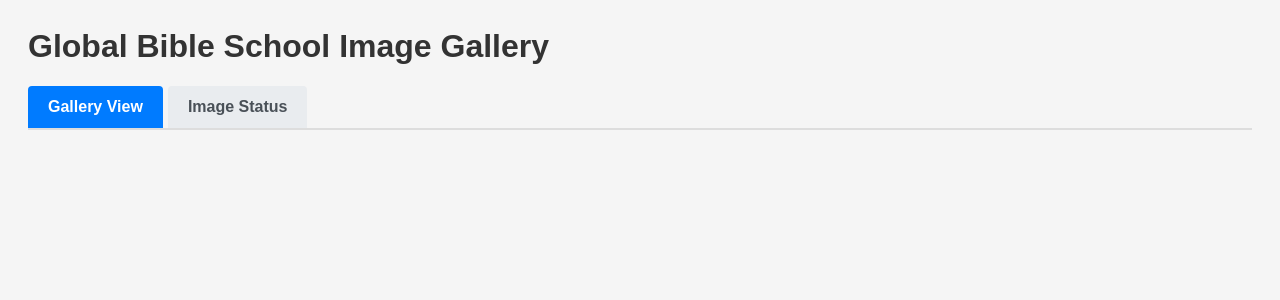
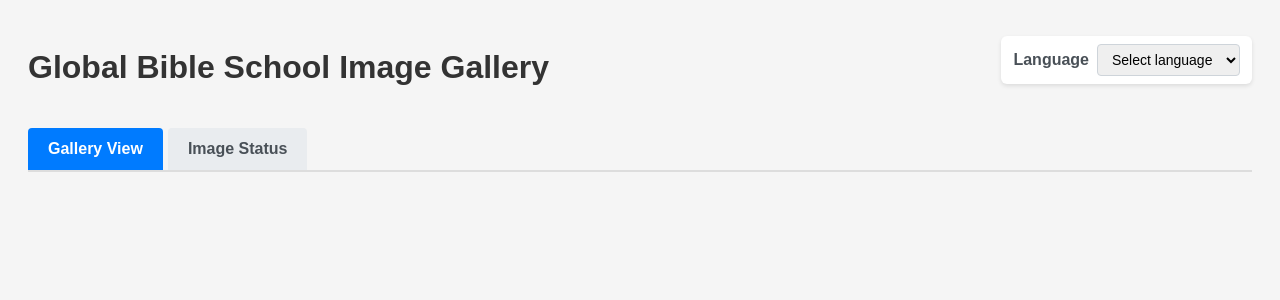
Before and after one commit to awr360/gbs-imagescript, a PHP site: page /index.php in a window 1280 px wide. Shown: the top 300 px of the page. Run offline with PHP 8.4, Linux system fonts and the light colour scheme.

Commit message:
Add language selection feature and improve image display logic

```diff
--- a/index.php
+++ b/index.php
@@ -166,8 +166,42 @@ function getImagesInLanguageFolder($folderPath) {
     return $images;
 }
 
+function getAvailableLanguages($baseDir, $topLevelFolders) {
+    $languages = [];
+
+    foreach ($topLevelFolders as $folder) {
+        $subfolders = getSubfoldersForFolder($baseDir, $folder);
+        foreach ($subfolders as $subfolder) {
+            $subfolderPath = $baseDir . '/' . $folder . '/' . $subfolder;
+            if (!is_dir($subfolderPath)) {
+                continue;
+            }
+
+            $iterator = new DirectoryIterator($subfolderPath);
+            foreach ($iterator as $item) {
+                if ($item->isDir() && !$item->isDot()) {
+                    $name = $item->getFilename();
+                    if (preg_match('/^[a-z]{3}$/i', $name)) {
+                        $languages[$name] = true;
+                    }
+                }
+            }
+        }
+    }
+
+    $result = array_keys($languages);
+    sort($result);
+    return $result;
+}
+
 // Get current tab from query parameter
 $currentTab = isset($_GET['tab']) ? $_GET['tab'] : 'gallery';
+$currentLanguage = isset($_GET['lang']) ? strtolower(trim($_GET['lang'])) : '';
+$availableLanguages = getAvailableLanguages($baseDir, $topLevelFolders);
+
+if ($currentLanguage !== '' && !in_array($currentLanguage, $availableLanguages, true)) {
+    $currentLanguage = '';
+}
 
 // Output HTML
 ?>
@@ -379,6 +413,33 @@ $currentTab = isset($_GET['tab']) ? $_GET['tab'] : 'gallery';
             margin: 0;
             gap: 15px;
         }
+        .page-header {
+            display: flex;
+            justify-content: space-between;
+            align-items: center;
+            gap: 20px;
+            flex-wrap: wrap;
+            margin-bottom: 20px;
+        }
+        .language-selector-form {
+            display: flex;
+            align-items: center;
+            gap: 8px;
+            background-color: white;
+            padding: 8px 12px;
+            border-radius: 6px;
+            box-shadow: 0 2px 4px rgba(0,0,0,0.1);
+        }
+        .language-selector-form label {
+            font-weight: bold;
+            color: #495057;
+        }
+        .language-selector-form select {
+            padding: 6px 10px;
+            border: 1px solid #ced4da;
+            border-radius: 4px;
+            font-size: 14px;
+        }
         .toggle-icon::before {
             content: "▼";
         }
@@ -406,7 +467,21 @@ $currentTab = isset($_GET['tab']) ? $_GET['tab'] : 'gallery';
     </style>
 </head>
 <body>
-    <h1>Global Bible School Image Gallery</h1>
+    <div class="page-header">
+        <h1>Global Bible School Image Gallery</h1>
+        <form method="get" class="language-selector-form">
+            <input type="hidden" name="tab" value="<?php echo htmlspecialchars($currentTab); ?>">
+            <label for="language-select">Language</label>
+            <select id="language-select" name="lang" onchange="this.form.submit()">
+                <option value="" <?php echo $currentLanguage === '' ? 'selected' : ''; ?>>Select language</option>
+                <?php foreach ($availableLanguages as $language): ?>
+                    <option value="<?php echo htmlspecialchars($language); ?>" <?php echo $currentLanguage === $language ? 'selected' : ''; ?>>
+                        <?php echo htmlspecialchars(strtoupper($language)); ?>
+                    </option>
+                <?php endforeach; ?>
+            </select>
+        </form>
+    </div>
 
     <div class="tabs">
         <a href="?tab=gallery" class="tab-button <?php echo $currentTab === 'gallery' ? 'active' : ''; ?>">Gallery View</a>
@@ -451,15 +526,19 @@ $currentTab = isset($_GET['tab']) ? $_GET['tab'] : 'gallery';
                     <?php
                         $subfolderPath = $folderPath . '/' . $subfolder;
                         $rootImages = getImagesInFolder($subfolderPath, $baseUrl);
-                        $engImages = getImagesInFolder($subfolderPath . '/eng', $baseUrl);
                         $displayImages = [];
-                        foreach ($rootImages as $image) {
-                            $displayImages[$image] = 'root';
+                        $selectedLanguageImages = [];
+                        $hasSelectedLanguageImages = false;
+
+                        if ($currentLanguage !== '') {
+                            $selectedLanguageImages = getImagesInLanguageFolder($subfolderPath . '/' . $currentLanguage);
+                            $hasSelectedLanguageImages = !empty($selectedLanguageImages);
                         }
-                        foreach ($engImages as $image) {
-                            if (!isset($displayImages[$image])) {
-                                $displayImages[$image] = 'eng';
-                            }
+
+                        if ($currentLanguage !== '' && $hasSelectedLanguageImages) {
+                            $displayImages = $selectedLanguageImages;
+                        } else {
+                            $displayImages = $rootImages;
                         }
                     ?>
                     <li class="subfolder-section">
@@ -468,16 +547,19 @@ $currentTab = isset($_GET['tab']) ? $_GET['tab'] : 'gallery';
                             <span class="toggle-icon"></span>
                         </div>
                         <ul class="subfolder-gallery">
-                            <?php foreach ($displayImages as $image => $source):
+                            <?php foreach ($displayImages as $image):
                                 $extension = getFileExtension($image);
-                                if ($source === 'root') {
-                                    $previewUrl = rtrim($baseUrl, '/') . '/' . $folder . '/' . $subfolder . '/' . $image;
-                                    $linkUrl = $previewUrl;
-                                    $label = $image;
+                                $previewUrl = rtrim($baseUrl, '/') . '/' . $folder . '/' . $subfolder . '/';
+                                $linkUrl = $previewUrl;
+                                $label = $image;
+
+                                if ($currentLanguage !== '' && $hasSelectedLanguageImages) {
+                                    $previewUrl .= $currentLanguage . '/' . $image;
+                                    $linkUrl .= $currentLanguage . '/' . $image;
+                                    $label = $image . ' (' . $currentLanguage . ')';
                                 } else {
-                                    $previewUrl = rtrim($baseUrl, '/') . '/' . $folder . '/' . $subfolder . '/eng/' . $image;
-                                    $linkUrl = rtrim($baseUrl, '/') . '/' . $folder . '/' . $subfolder . '/_lang_/' . $image;
-                                    $label = $image . ' (eng)';
+                                    $previewUrl .= $image;
+                                    $linkUrl .= $image;
                                 }
                                 $previewable = isPreviewableExtension($extension);
                             ?>
```
